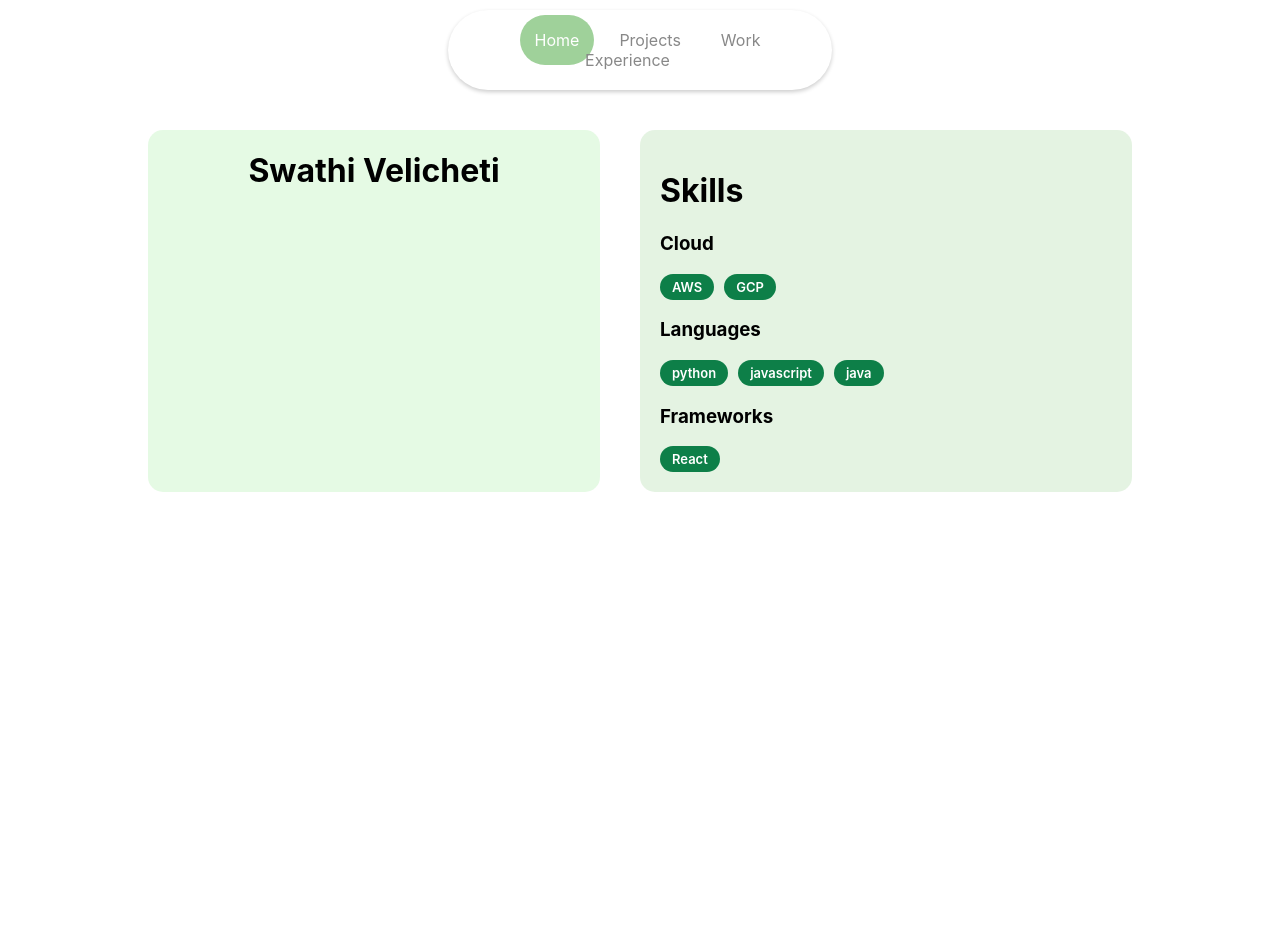
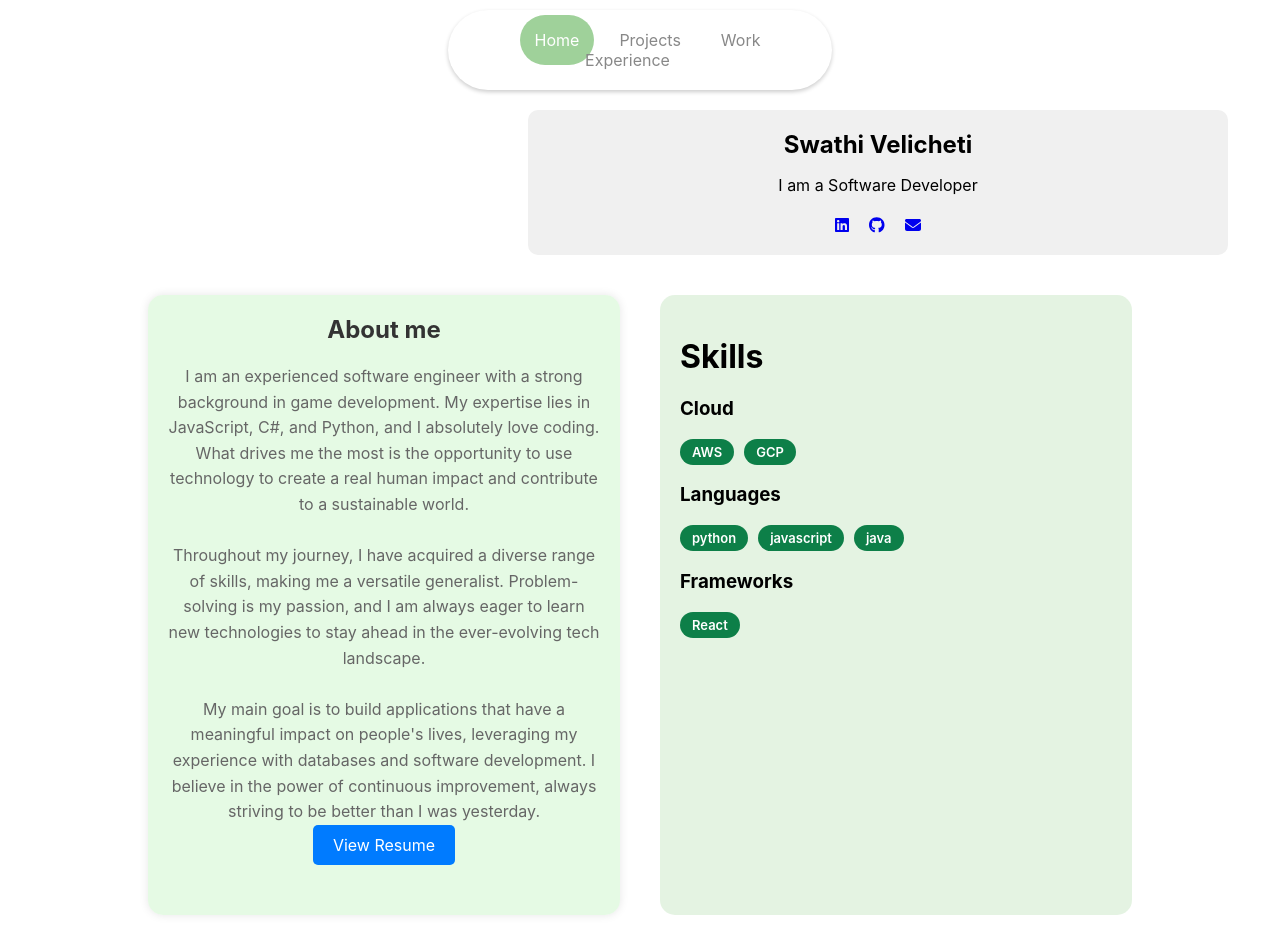
Before and after one commit to SwathiVelicheti13/SwathiVelicheti13, a React (Create React App) app: page / in a window 1280 px wide. Before the commit the page ends 800 px from the top, so only its background shows below. Built offline with nearby package versions, Linux system fonts and the light colour scheme.

Commit message:
added name and aboutMe cards

```diff
--- a/package.json
+++ b/package.json
@@ -3,6 +3,11 @@
   "version": "0.1.0",
   "private": true,
   "dependencies": {
+    "@fortawesome/fontawesome-free": "^6.5.2",
+    "@fortawesome/fontawesome-svg-core": "^6.5.2",
+    "@fortawesome/free-brands-svg-icons": "^6.5.2",
+    "@fortawesome/free-solid-svg-icons": "^6.5.2",
+    "@fortawesome/react-fontawesome": "^0.2.0",
     "@testing-library/jest-dom": "^5.17.0",
     "@testing-library/react": "^13.4.0",
     "@testing-library/user-event": "^13.5.0",
--- a/src/components/AboutMe.js
+++ b/src/components/AboutMe.js
@@ -1,10 +1,43 @@
 import React from 'react';
+import { Link } from 'react-router-dom';
+import '../styles/aboutMe.css';
 
 const AboutMe = () => {
 
     return (
         <div className="aboutme">
-            <h1>Swathi Velicheti</h1>
+            <div className=" section-box section-height lh-lg">
+                <div className="section-heading">
+                    About me
+                </div>
+
+                <div className="section-content">
+                    I am an experienced software engineer with a strong background in game development.
+                    My expertise lies in JavaScript, C#, and Python, and I absolutely love coding.
+                    What drives me the most is the opportunity to use technology to create a real human impact and
+                    contribute to a sustainable world.<br /><br />
+
+                    Throughout my journey, I have acquired a diverse range of skills, making me a versatile generalist.
+                    Problem-solving is my passion, and I am always eager to learn new technologies to stay ahead in the
+                    ever-evolving tech landscape.<br /><br />
+
+                    My main goal is to build applications that have a meaningful impact on people's lives,
+                    leveraging my experience with databases and software development. I believe in the power of
+                    continuous improvement, always striving to be better than I was yesterday.
+
+                    <br />
+
+                </div>
+
+
+                <Link to={window.location.origin + "/Users/shashankvinnakota/Documents/SwathiVelicheti13/src/assets/Swathi_Velicheti_Resume_24.pdf"} target="_blank">
+
+                    <div className="button" style={{ float: "None" }}>
+
+                        View Resume
+                    </div>
+                </Link>
+        </div>
         </div>
     )
 }
--- /dev/null
+++ b/src/components/Name.js
@@ -0,0 +1,22 @@
+import React from 'react';
+import { FontAwesomeIcon } from '@fortawesome/react-fontawesome';
+import { faLinkedin, faGithub } from '@fortawesome/free-brands-svg-icons';
+import { faEnvelope } from '@fortawesome/free-solid-svg-icons';
+
+import "../styles/name.css";
+
+const Name = () => {
+    return (
+        <div className="name-card">
+            <h1>Swathi Velicheti</h1>
+            <p>I am a Software Developer</p>
+            <div className="social-icons">
+                <a href="#" target="_blank"><FontAwesomeIcon icon={faLinkedin} /></a>
+                <a href="#" target="_blank"><FontAwesomeIcon icon={faGithub} /></a>
+                <a href="#" target="_blank"><FontAwesomeIcon icon={faEnvelope} /></a>
+            </div>
+        </div>
+    );
+}
+
+export default Name;
--- a/src/pages/Home.js
+++ b/src/pages/Home.js
@@ -4,11 +4,13 @@ import Skills from '../components/Skills';
 import '../styles/global.css'
 import '../styles/home.css'
 import homedata from '../data/home.json'
+import Name from '../components/Name';
 
 const Home = () => {
 
     return (
         <div className="page">
+            <Name></Name>
             <div className='container'>
             <AboutMe></AboutMe>
             <Skills skilltags={homedata.skills}></Skills>
--- /dev/null
+++ b/src/styles/aboutMe.css
@@ -0,0 +1,44 @@
+/* aboutme.css */
+
+.aboutme {
+    padding: 20px;
+    background-color: rgba(204, 245, 201, 0.5);
+    border-radius: 10px;
+    box-shadow: 0px 0px 10px rgba(0, 0, 0, 0.1);
+}
+
+.section-box {
+    margin-bottom: 30px;
+}
+
+.section-heading {
+    font-size: 24px;
+    font-weight: bold;
+    color: #333;
+    margin-bottom: 20px;
+}
+
+.section-content {
+    font-size: 16px;
+    line-height: 1.6;
+    color: #666;
+}
+
+.section-content p {
+    margin-bottom: 15px;
+}
+
+.button {
+    display: inline-block;
+    padding: 10px 20px;
+    background-color: #007bff;
+    color: #fff;
+    border-radius: 5px;
+    text-decoration: none;
+    cursor: pointer;
+    transition: background-color 0.3s ease;
+}
+
+.button:hover {
+    background-color: #0056b3;
+}
--- a/src/styles/home.css
+++ b/src/styles/home.css
@@ -1,3 +1,12 @@
+
+.name-card {/* Adjust width to occupy half of the container */
+    background-color: rgba(255, 255, 255, 0.8); /* Example background color */
+    border-radius: 15px;
+    padding: 20px;
+    box-sizing: border-box;
+    margin: 20px;
+    margin-left:400px;
+}
 .aboutme{
 background-color: rgba(204, 245, 201, 0.5);
 border-radius: 15px;
--- /dev/null
+++ b/src/styles/name.css
@@ -0,0 +1,29 @@
+.name-card {
+    width: 700px; /* Adjust width as needed */
+    padding: 20px;
+    background-color: #f0f0f0;
+    border-radius: 10px; /* Rounded corners */
+    margin-bottom: 20px; /* Add space between name card and other sections */
+  }
+
+  .name-card h1 {
+    margin-top: 0;
+    font-size: 24px;
+  }
+
+  .social-icons {
+    display: flex;
+    justify-content: center;
+    margin-top: 20px; /* Adjust margin as needed */
+  }
+
+  .social-icons a {
+    display: inline-block;
+    margin: 0 10px;
+  }
+
+  .social-icons img {
+    width: 30px;
+    height: 30px;
+    border-radius: 50%;
+  }
```
Also changed, not shown: src/data/aboutMe.js (added), 2 other files (tests, documents, lock files or other folders).
